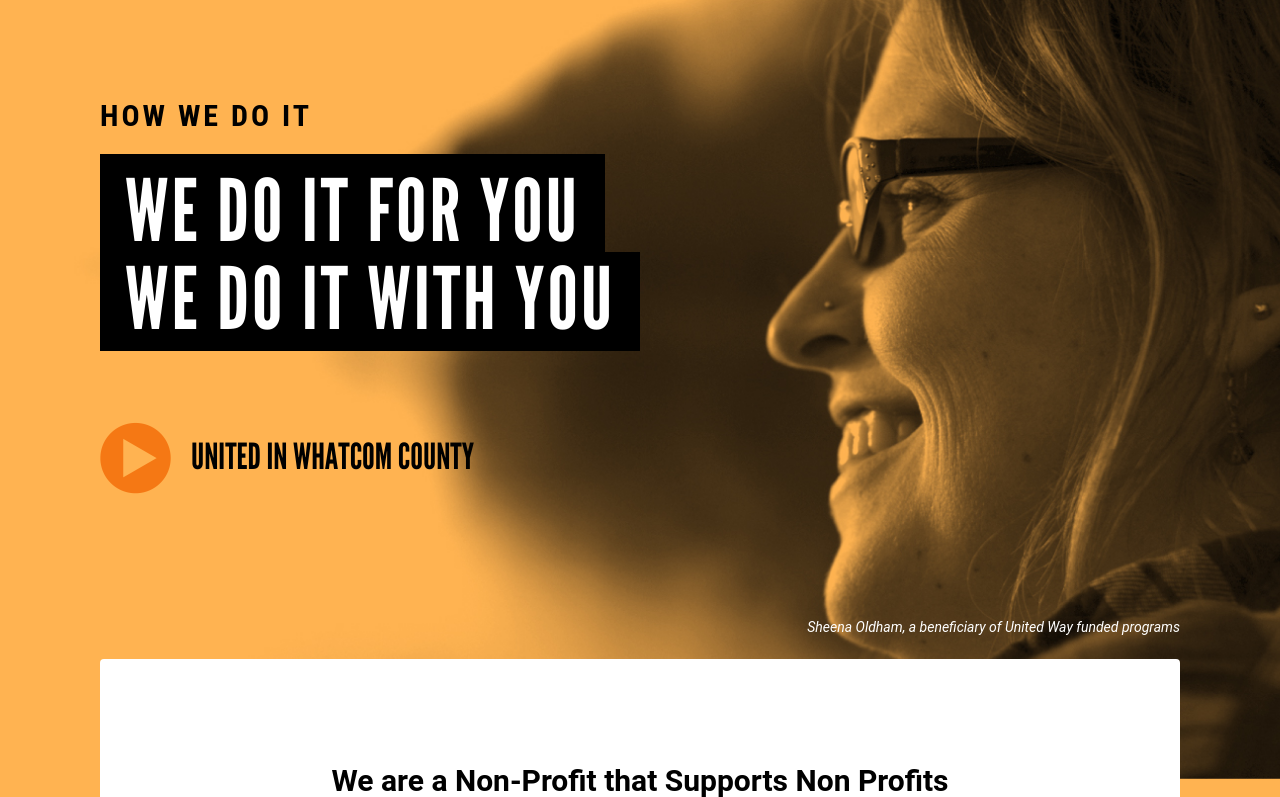
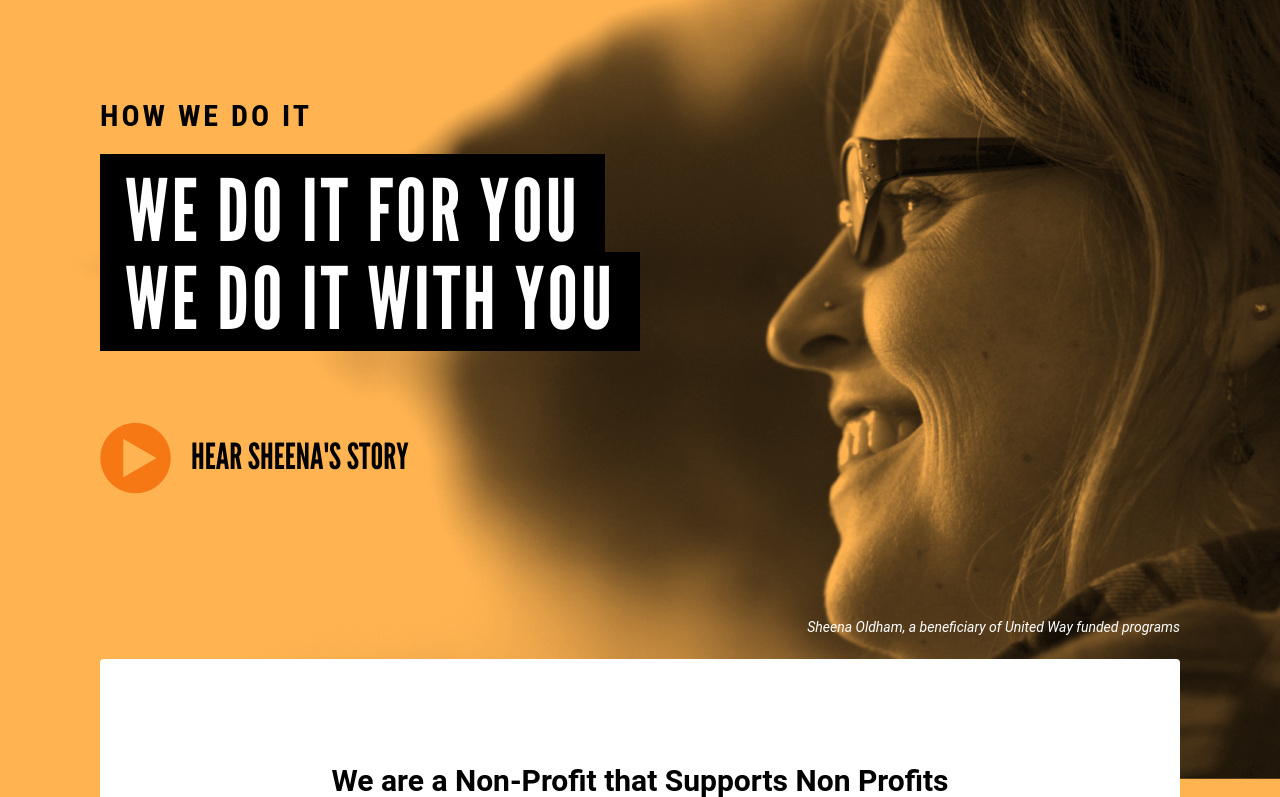
Before and after one commit to lukehtravis/unitedwaywhatcom, a PHP site: page /1.2-our-work.php in a window 1280 px wide. Shown: the part 136-933 px from the top of the page. Run offline with PHP 8.4, Linux system fonts and the light colour scheme.

Commit message:
text change

```diff
--- a/inc/1.2-our-work.php
+++ b/inc/1.2-our-work.php
@@ -8,7 +8,7 @@
     <div class="video-section">
       <a href="#">
         <img src="assets/img/playbutton.png">
-        <p>United in whatcom county</p>
+        <p>Hear Sheena's Story</p>
       </a>
     </div>
   </section>
```
